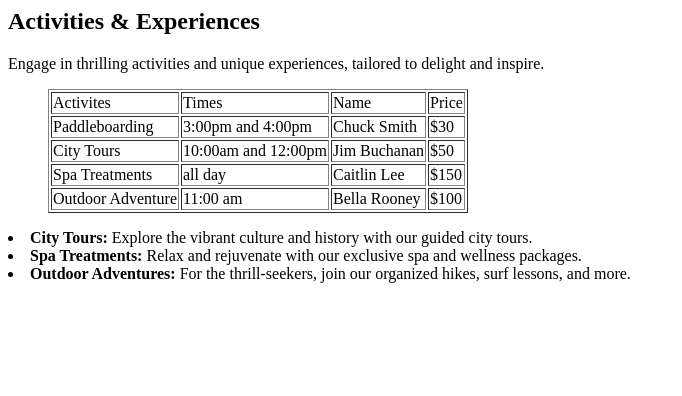
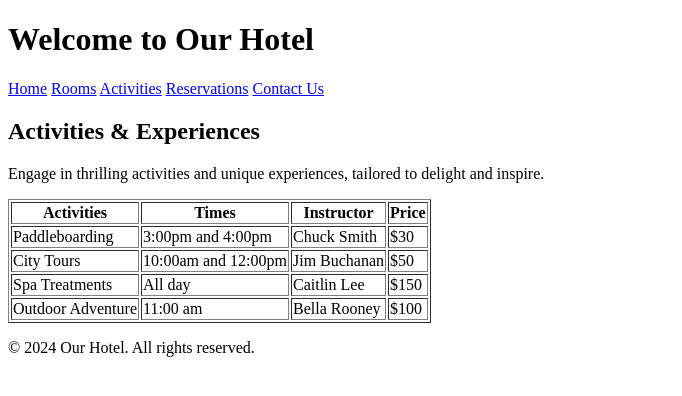
Before and after one commit to lookm8000/CS340, a plain HTML site: page activities.html in a window 1280 px wide. Shown: the whole page, without its empty margins (0-682 px from the left). Drawn offline with Linux system fonts and the light colour scheme.

Commit message:
Update activities.html

```diff
--- a/activities.html
+++ b/activities.html
@@ -1,48 +1,60 @@
-<div class="content">
-    <h2>Activities & Experiences</h2>
-    <p>Engage in thrilling activities and unique experiences, tailored to delight and inspire.</p>
-    <ul>
+<!DOCTYPE html>
+<html lang="en">
+<head>
+    <meta charset="UTF-8">
+    <meta name="viewport" content="width=device-width, initial-scale=1.0">
+    <title>Activities & Experiences</title>
+    <link rel="stylesheet" href="style.css"> <!-- Assuming you have an external stylesheet -->
+</head>
+<body>
+    <header>
+        <h1>Welcome to Our Hotel</h1>
+    </header>
+    <nav>
+        <a href="index.html">Home</a>
+        <a href="rooms.html">Rooms</a>
+        <a href="activities.html">Activities</a>
+        <a href="reservations.html">Reservations</a>
+        <a href="contact.html">Contact Us</a>
+    </nav>
+    <div class="content">
+        <h2>Activities & Experiences</h2>
+        <p>Engage in thrilling activities and unique experiences, tailored to delight and inspire.</p>
         <table border="1">
             <tr>
-                <td> Activites</td>
-                <td> Times </td>
-                <td> Name</td>
-                <td> Price</td>
-
+                <th>Activities</th>
+                <th>Times</th>
+                <th>Instructor</th>
+                <th>Price</th>
             </tr>
             <tr>
-                <td> Paddleboarding </td>
-                <td> 3:00pm and 4:00pm  </td>
-                <td> Chuck Smith</td>
-                <td> $30</td>
-
+                <td>Paddleboarding</td>
+                <td>3:00pm and 4:00pm</td>
+                <td>Chuck Smith</td>
+                <td>$30</td>
             </tr>
             <tr>
-                <td> City Tours</td>
-                <td> 10:00am and 12:00pm </td>
-                <td> Jim Buchanan </td>
-                <td> $50</td>
-
+                <td>City Tours</td>
+                <td>10:00am and 12:00pm</td>
+                <td>Jim Buchanan</td>
+                <td>$50</td>
             </tr>
             <tr>
-                <td> Spa Treatments </td>
-                <td> all day  </td>
-                <td> Caitlin Lee </td>
-                <td> $150 </td>
-
+                <td>Spa Treatments</td>
+                <td>All day</td>
+                <td>Caitlin Lee</td>
+                <td>$150</td>
             </tr>
             <tr>
-                <td> Outdoor Adventure</td>
-                <td> 11:00 am  </td>
-                <td> Bella Rooney</td>
-                <td> $100</td>
-
+                <td>Outdoor Adventure</td>
+                <td>11:00 am</td>
+                <td>Bella Rooney</td>
+                <td>$100</td>
             </tr>
-                </table>
-            </div>
-
-        <li><strong>City Tours:</strong> Explore the vibrant culture and history with our guided city tours.</li>
-        <li><strong>Spa Treatments:</strong> Relax and rejuvenate with our exclusive spa and wellness packages.</li>
-        <li><strong>Outdoor Adventures:</strong> For the thrill-seekers, join our organized hikes, surf lessons, and more.</li>
-    </ul>
-</div>
+        </table>
+    </div>
+    <footer>
+        <p>&copy; 2024 Our Hotel. All rights reserved.</p>
+    </footer>
+</body>
+</html>
```
